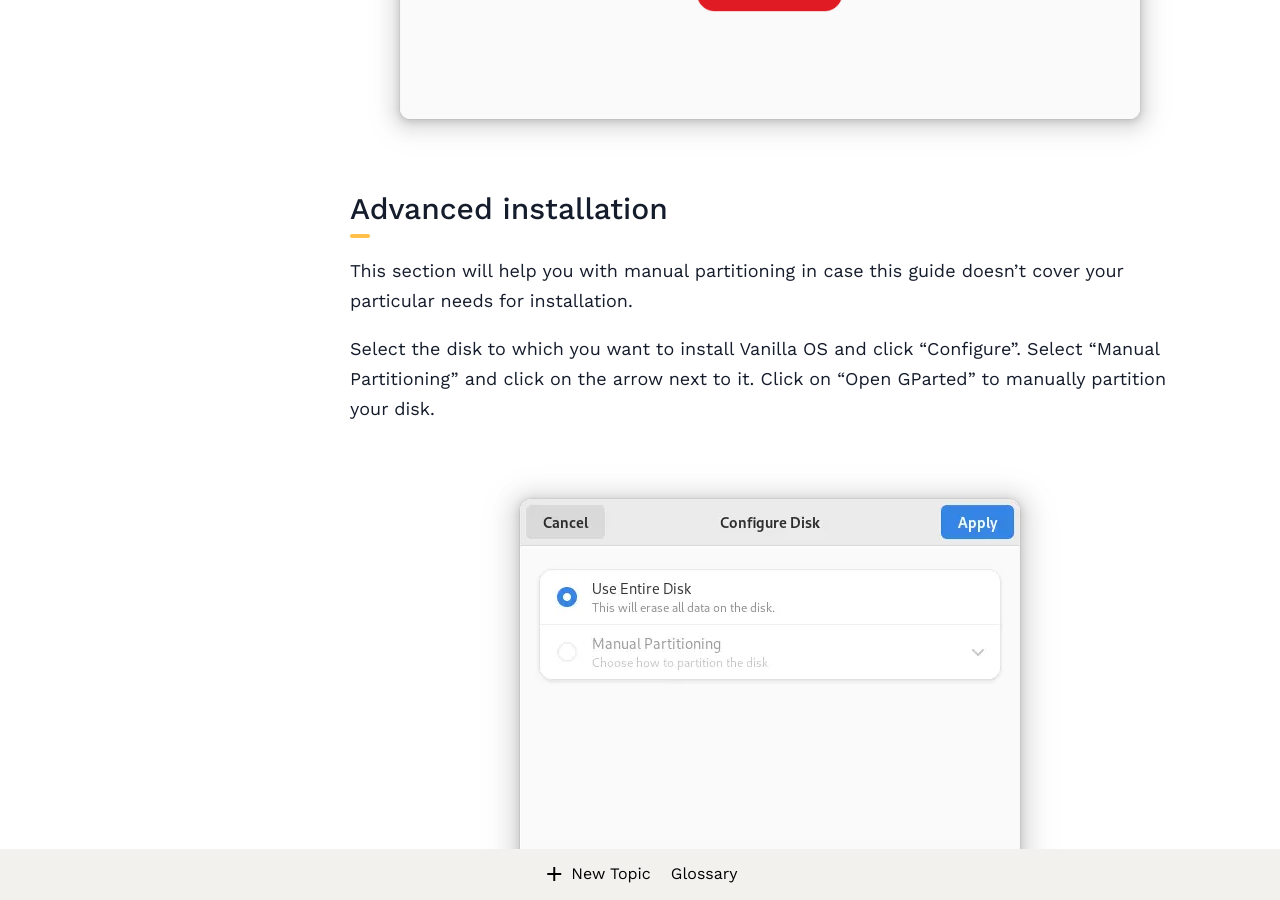
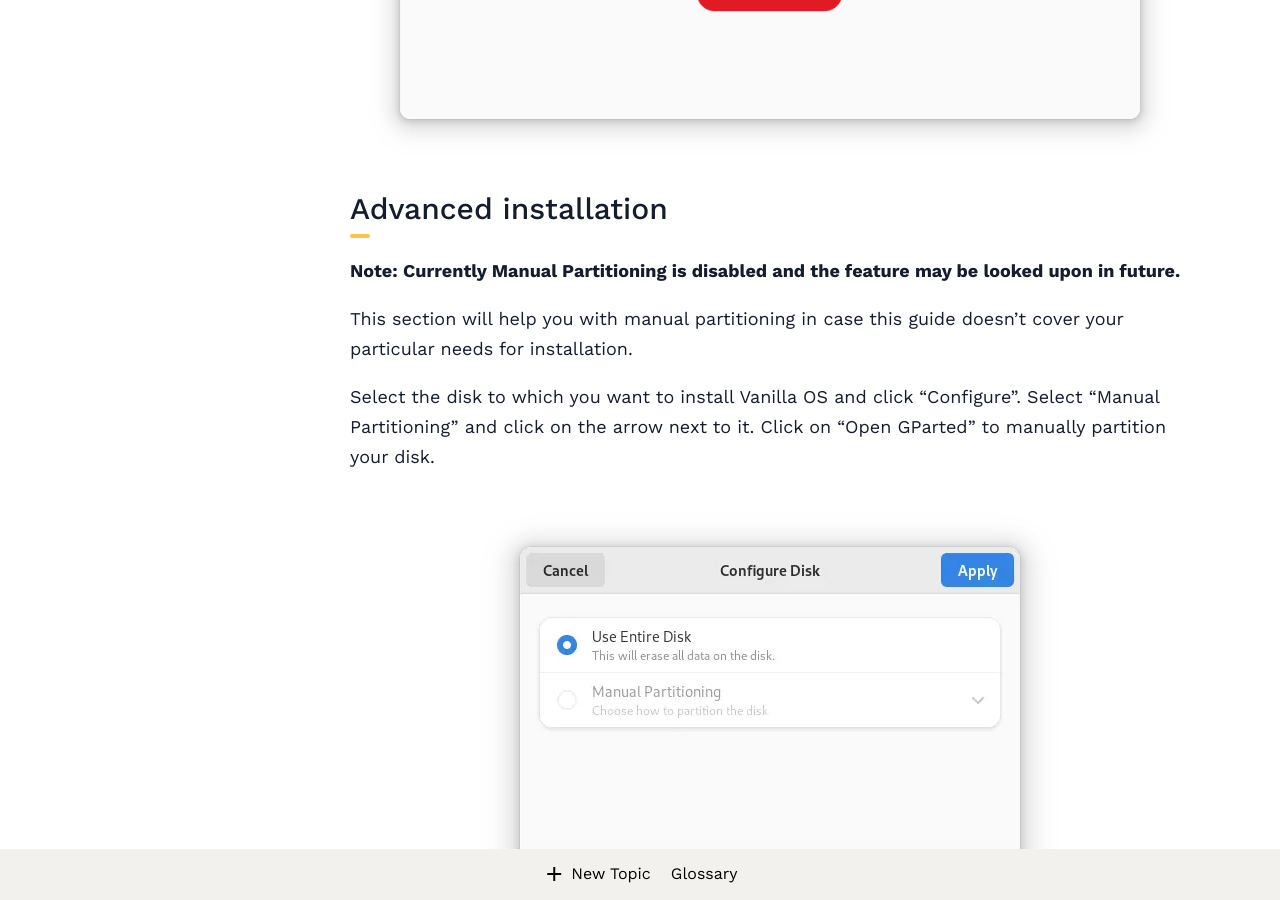
Before and after one commit to Vanilla-OS/handbook, a Jekyll site: the page built from _posts/2022-11-05-installation.md, in a window 1280 px wide and 900 px high, scrolled down 4689 px. Built offline with Jekyll 4.4.1, drawn with Linux system fonts in a browser that asks for light colours; nearby versions of some CDN libraries; a style sheet for code colours, icons or effects is not loaded; some of the changed text lies outside the part shown.

Commit message:
Installation: Update post
Signed-off-by: K.B.Dharun Krishna <kbdharunkrishna@gmail.com>

```diff
--- a/_posts/2022-11-05-installation.md
+++ b/_posts/2022-11-05-installation.md
@@ -65,7 +65,7 @@
 
 This guide will help you with the following types of installation:
 - [Installing only Vanilla OS](/2022/11/05/installation.html#title10)
-- [Advanced installation](/2022/11/05/installation.html#title11)
+- [~Advanced installation~ (Disabled currently)](/2022/11/05/installation.html#title11)
 
 ### Installing only Vanilla OS
 
@@ -73,13 +73,15 @@
 
 Select the disk you want to install Vanilla OS to, click "Configure", select "Use Entire Disk", click "Apply" and review your changes.
 
-![Use Entire Disk](/assets/uploads/installer-use-entire-disk.webp)
+![Use Entire Disk](/assets/uploads/installation-partitioning.webp)
 
 Create your user account and review the changes that will be made to your system. Click on "Install Vanilla OS" and the installation will begin.
 
 ![Confirming the installation](/assets/uploads/installer-confirm-installation.webp)
 
 ### Advanced installation
+
+**Note: Currently Manual Partitioning is disabled and the feature may be looked upon in future.**
 
 This section will help you with manual partitioning in case this guide doesn't cover your particular needs for installation.
 
```
